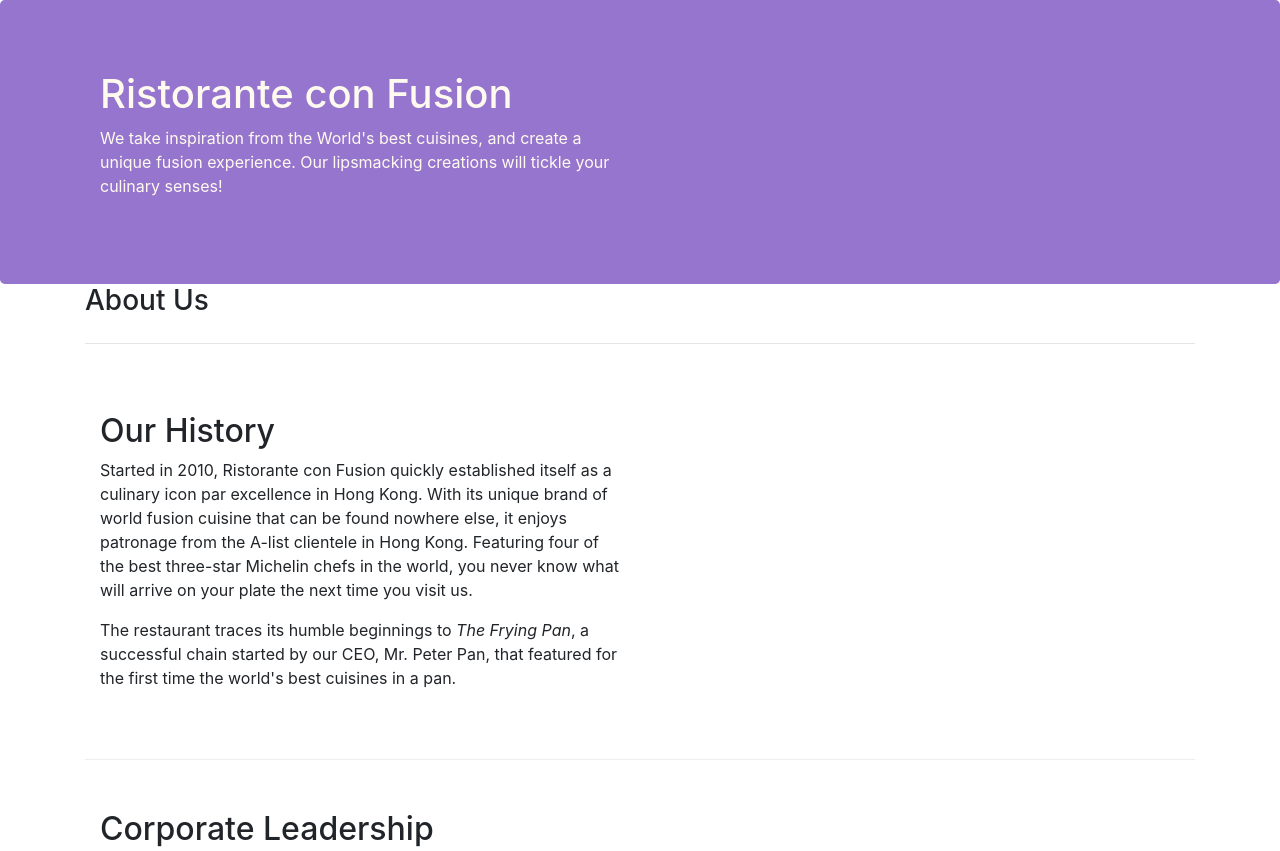
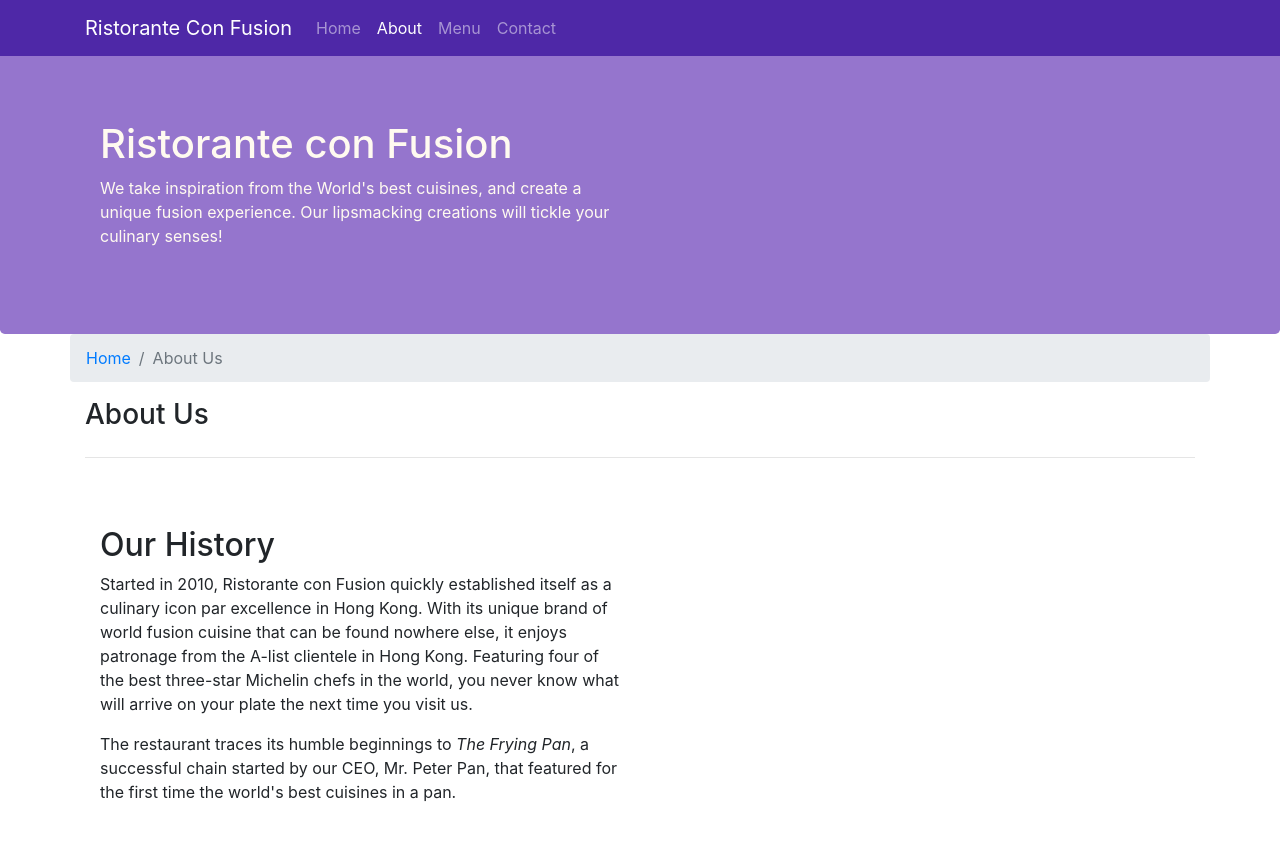
Before and after one commit to subhampanda99/Bootstrap, a website: page aboutus.html in a window 1280 px wide. Shown: the top 851 px of the page. Drawn offline with nearby package versions, Linux system fonts and the light colour scheme.

Commit message:
Navbar and Breadcrumbs

```diff
--- a/aboutus.html
+++ b/aboutus.html
@@ -15,6 +15,22 @@
 </head>
 
 <body>
+  <nav class="navbar navbar-dark navbar-expand-sm  fixed-top">
+    <div class="container">
+      <button class="navbar-toggler" type="button" data-toggle="collapse" data-target="#Navbar">
+        <span class="navbar-toggler-icon"></span>
+      </button>
+      <a class="navbar-brand" href="./index.html">Ristorante Con Fusion</a>
+      <div class="collapse navbar-collapse" id="Navbar">
+        <ul class="navbar-nav mr-auto">
+          <li class="nav-item "><a class="nav-link" href="./index.html">Home</a></li>
+          <li class="nav-item active"><a class="nav-link" href="#">About</a></li>
+          <li class="nav-item"><a class="nav-link" href="#">Menu</a></li>
+          <li class="nav-item"><a class="nav-link" href="#">Contact</a></li>
+        </ul>
+      </div>
+    </div>
+  </nav>
   <header class="jumbotron">
     <div class="container">
       <div class="row row-header">
@@ -33,12 +49,18 @@
 
   <div class="container">
     <div class="row align-items-center">
+      <ol class="col-12 breadcrumb">
+        <li class="breadcrumb-item"><a href="./index.html">Home</a></li>
+        <li class="breadcrumb-item active">About Us</li>
+      </ol>
       <div class="col-12 col-sm">
         <h3>About Us</h3>
         <div class="col col-sm col-md"></div>
         <hr />
       </div>
     </div>
+
+
 
     <div class="row row-content align-items-center">
       <div class="col-12 col-sm-6">
@@ -112,7 +134,7 @@
         <div class="col-4 offset-1 col-sm-2">
           <h5>Links</h5>
           <ul class="list-unstyled">
-            <li><a href="#">Home</a></li>
+            <li><a href="./index.html">Home</a></li>
             <li><a href="#">About</a></li>
             <li><a href="#">Menu</a></li>
             <li><a href="#">Contact</a></li>
--- a/style.css
+++ b/style.css
@@ -28,3 +28,12 @@
   margin: 0px;
   color: #0f0f0f;
 }
+
+body{
+    padding:50px 0px 0px 0px;
+    z-index:0;
+}
+
+.navbar-dark {
+     background: #4e28a7;
+}
```
Also changed, not shown: index.html (+21 -9 lines).
